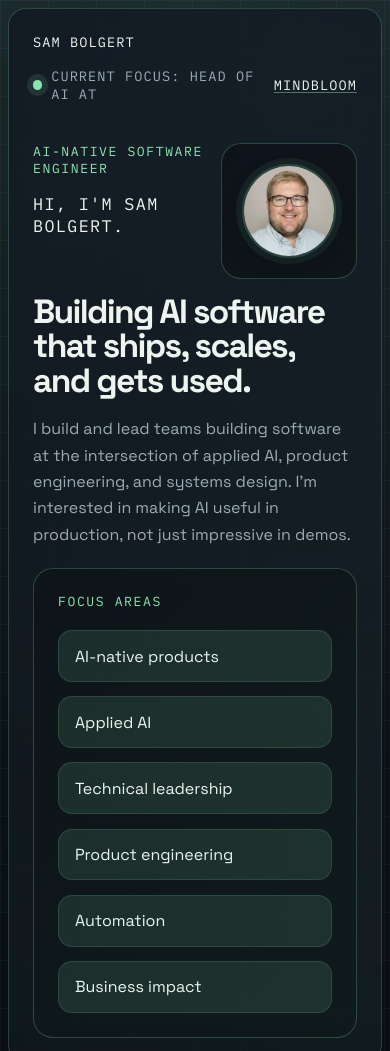
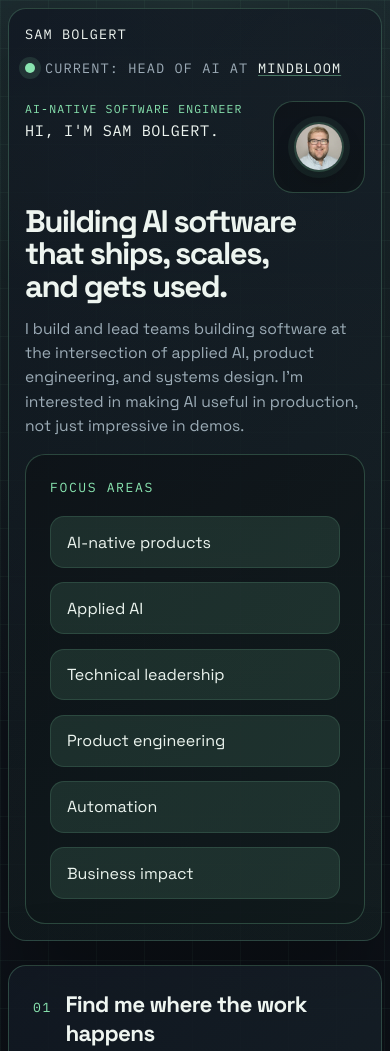
Before and after one commit to linuxlewis/linuxlewis.github.io, an Astro site: page / in a window 390 px wide. Shown: the top 1051 px of the page. Built offline with nearby package versions, Linux system fonts and the light colour scheme; Astro itself is replaced by a stand-in of ours.

Commit message:
tighten mobile hero spacing

```diff
--- a/src/data/site.ts
+++ b/src/data/site.ts
@@ -37,7 +37,7 @@ export const site = {
     "Business impact",
   ],
   status: {
-    label: "Current focus",
+    label: "Current",
     prefix: "Head of AI at",
     company: {
       label: "Mindbloom",
--- a/src/styles/global.css
+++ b/src/styles/global.css
@@ -218,7 +218,7 @@ ul {
 }
 
 .intro {
-  margin-top: 1rem;
+  margin-top: 0.45rem;
   color: var(--text);
   font-size: clamp(1.05rem, 1.8vw, 1.25rem);
   letter-spacing: 0.08em;
@@ -425,12 +425,12 @@ ul {
   }
 
   .hero-grid {
-    grid-template-columns: minmax(0, 1fr) 8.5rem;
+    grid-template-columns: minmax(0, 1fr) 7rem;
     grid-template-areas:
       "meta profile"
       "main main"
       "focus focus";
-    gap: 1rem 1rem;
+    gap: 0.9rem 0.85rem;
   }
 
   .hero-copy {
@@ -440,6 +440,7 @@ ul {
   .hero-meta {
     grid-area: meta;
     align-content: start;
+    min-width: 0;
   }
 
   .hero-main {
@@ -477,7 +478,38 @@ ul {
   }
 
   .topline {
-    margin-bottom: 2.5rem;
+    margin-bottom: 1.5rem;
+  }
+
+  .hero {
+    padding: 1rem;
+  }
+
+  .hero-grid {
+    grid-template-columns: minmax(0, 1fr) 5.75rem;
+    gap: 0.75rem;
+  }
+
+  .eyebrow {
+    font-size: 0.72rem;
+    letter-spacing: 0.1em;
+  }
+
+  .intro {
+    margin-top: 0.25rem;
+    font-size: 0.95rem;
+    letter-spacing: 0.04em;
+  }
+
+  .hero-main h1 {
+    font-size: clamp(1.8rem, 8vw, 2.5rem);
+    line-height: 1.04;
+  }
+
+  .lede {
+    margin-top: 0.9rem;
+    font-size: 0.98rem;
+    line-height: 1.55;
   }
 
   .link-card {
@@ -485,7 +517,7 @@ ul {
   }
 
   .profile-image {
-    width: min(100%, 7.25rem);
+    width: min(100%, 5.75rem);
     box-shadow:
       0 0 0 6px rgba(137, 229, 176, 0.07),
       0 10px 20px rgba(0, 0, 0, 0.2);
```
